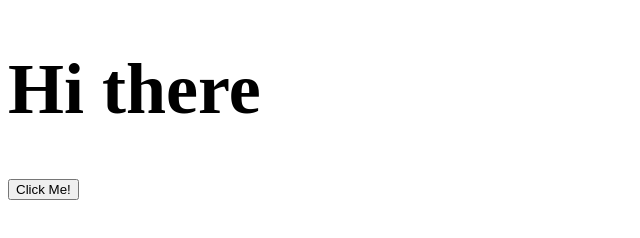
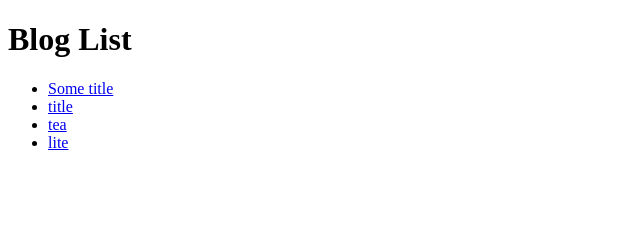
Before and after one commit to TheFirstMe/tryangular, a plain HTML site: page src/index.html in a window 1280 px wide. Shown: the whole page, without its empty margins (0-640 px from the left). Drawn offline with nearby package versions, Linux system fonts and the light colour scheme.

Commit message:
looping through a list

```diff
--- a/src/js/app/blog-list/blog-list.component.js
+++ b/src/js/app/blog-list/blog-list.component.js
@@ -5,7 +5,16 @@ angular.module('blogList').    //name of your module
         //template : "<div class=''><h1 class='new-class'> {{ title }} </h1><button ng-click='someClickTest()'>Click Me!</button></div>",
         templateUrl:'/templates/blog-list.html',
         controller : function($scope){
-            console.log("Hello")
+            var blogItems = [
+                {title : "Some title", id : 1, description : "This is a book."},
+                {title : "title", id : 2, description : "This is a book."},
+                {title : "tea", id : 3, description : "This is a book."},
+                {title : "lite", id : 4, description : "This is a book."},
+            ]
+
+            $scope.items = blogItems
+
+
             $scope.title = 'Hi there'
             $scope.clicks = 0
             $scope.someClickTest = function(){
--- a/src/templates/blog-list.html
+++ b/src/templates/blog-list.html
@@ -1,8 +1,10 @@
 <!-- An external template -->
 
-<div class=''>
-    <h1 class='new-class'>
-        {{ title }}
-     </h1>
-     <button ng-click='someClickTest()'>Click Me!</button>
-</div>
+<h1>Blog List</h1>
+
+<ul>
+    <!-- Python equivalent of "for item in items" -->
+    <li ng-repeat="item in items">
+        <a href='/blog/{{ item.id }}'>{{ item.title }}</a>
+    </li>
+</ul>
```
